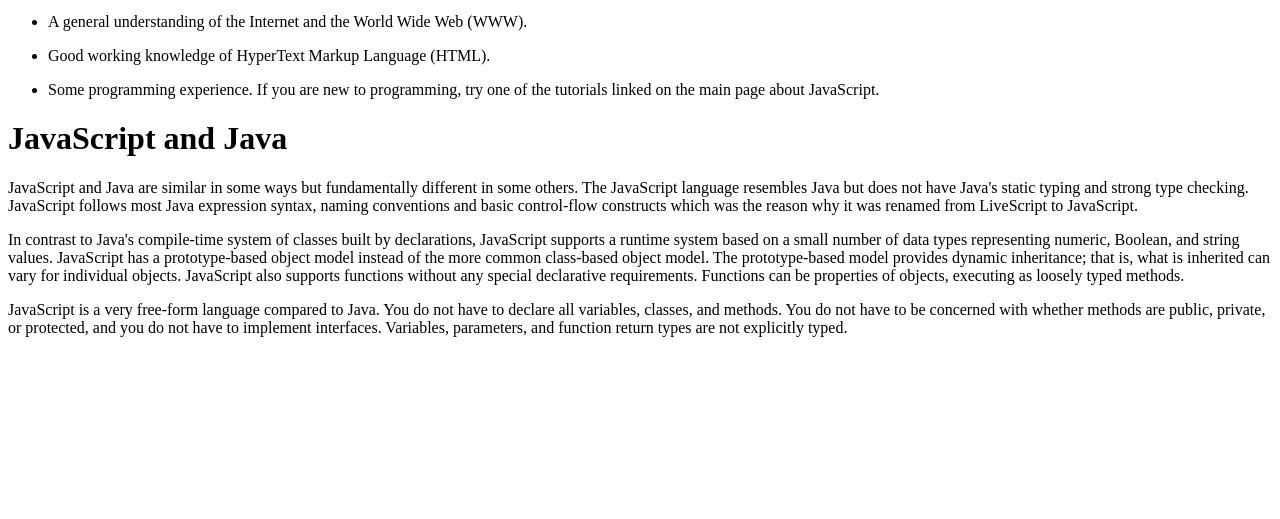
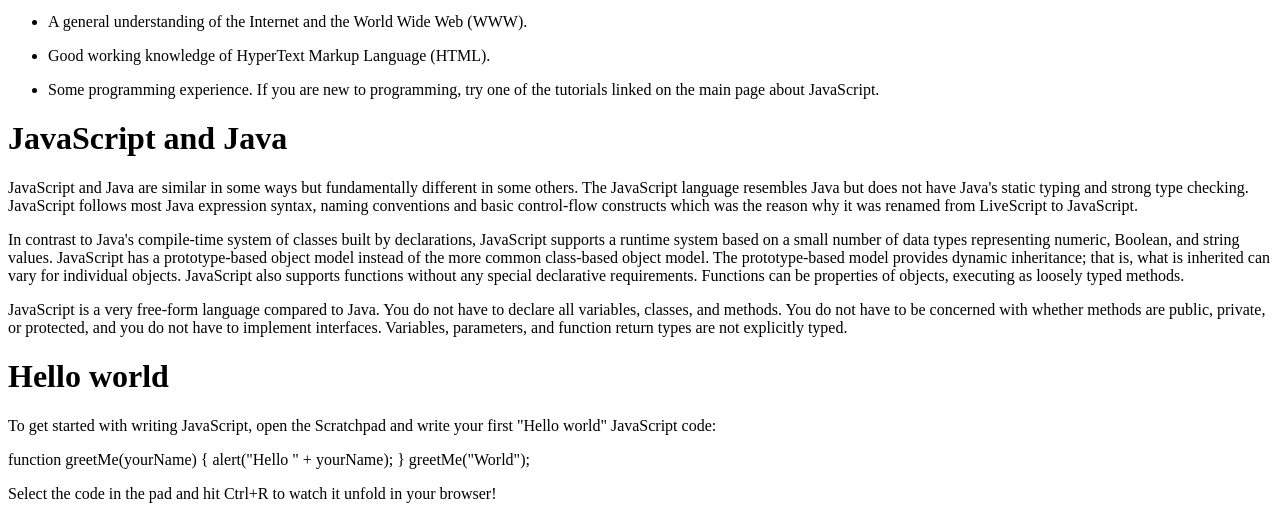
Before and after one commit to tayyab203/js_documentation, a plain HTML site: page index.html in a window 1280 px wide. Shown: the part 667-1186 px from the top of the page. Before the commit the page ends 1020 px from the top, so only its background shows below. Drawn offline with Linux system fonts and the light colour scheme.

Commit message:
commit 4

```diff
--- a/index.html
+++ b/index.html
@@ -74,7 +74,11 @@
             and methods. You do not have to be concerned with whether methods are public, private, or protected, and you
             do not have to implement interfaces. Variables, parameters, and function return types are not explicitly
             typed.</p>
-
+            <h1>Hello world</h1>
+            <p>To get started with writing JavaScript, open the Scratchpad and write your first "Hello world" JavaScript code:</p>
+            <div>function greetMe(yourName) { alert("Hello " + yourName); }
+                greetMe("World");</div>
+                <p>Select the code in the pad and hit Ctrl+R to watch it unfold in your browser!</p>
     </div>
 </body>
 
```
